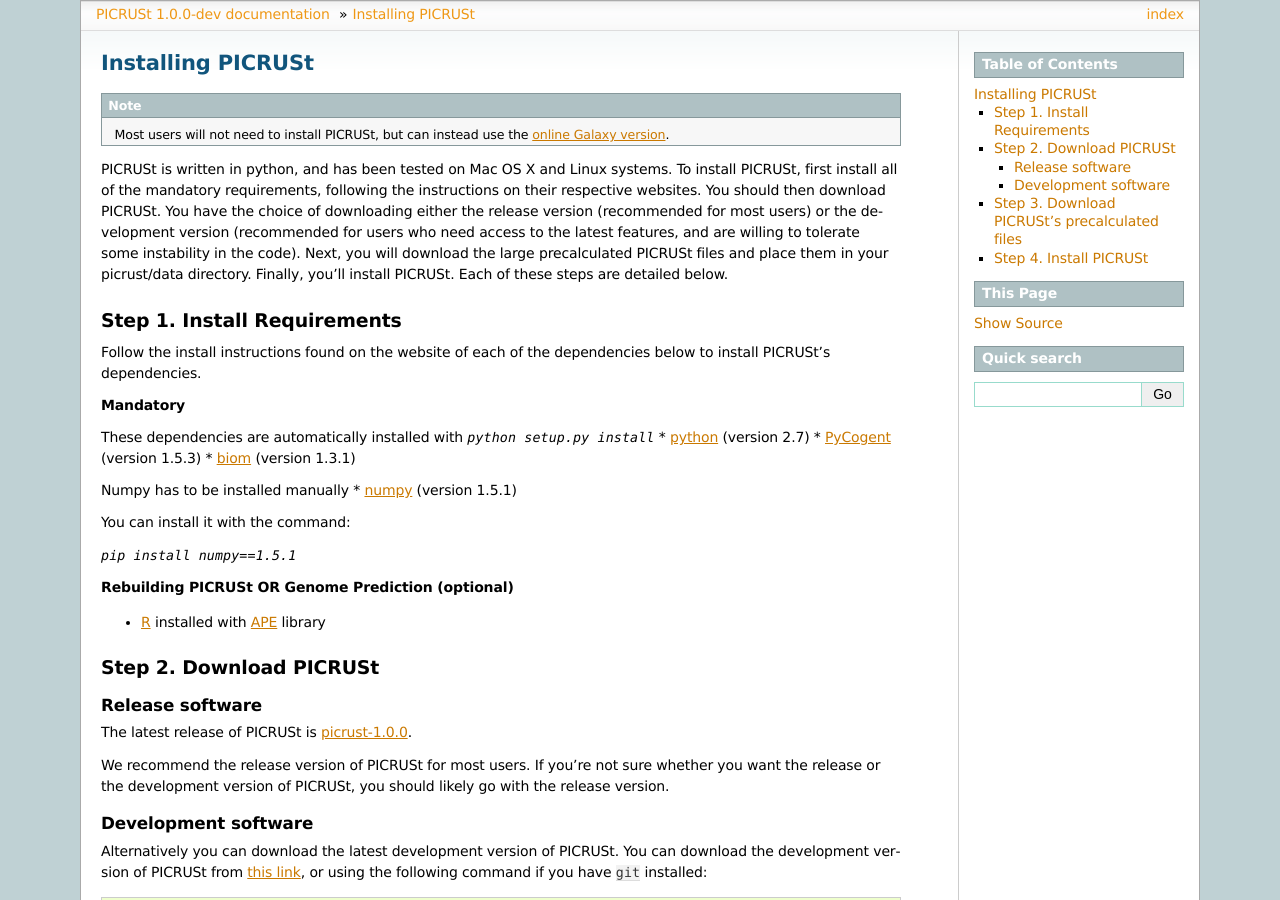
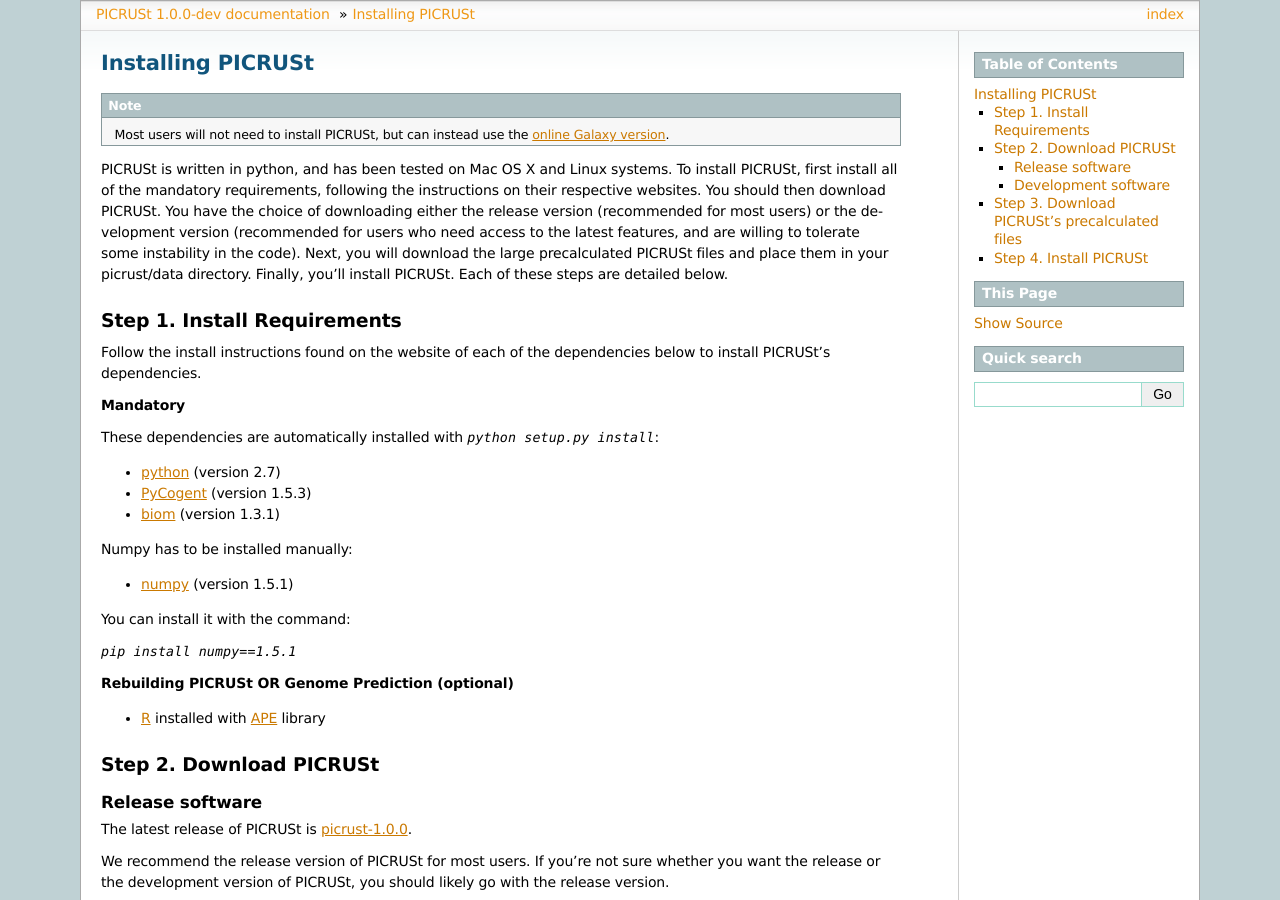
Before and after one commit to picrust/picrust, a Sphinx documentation site: the page built from doc/source/install.rst, in a window 1280 px wide and 900 px high. Built offline with Sphinx 7.4.7, drawn with Linux system fonts in a browser that asks for light colours.

```diff
--- a/doc/source/install.rst
+++ b/doc/source/install.rst
@@ -15,12 +15,14 @@ Follow the install instructions found on the website of each of the dependencies
 
 **Mandatory**
 
-These dependencies are automatically installed with `python setup.py install`
+These dependencies are automatically installed with `python setup.py install`:
+
 * `python`_ (version 2.7)
 * `PyCogent`_ (version 1.5.3)
 * `biom`_ (version 1.3.1)
 
-Numpy has to be installed manually
+Numpy has to be installed manually:
+
 * `numpy`_ (version 1.5.1)
 
 You can install it with the command:
```
Also changed, not shown: 2 other files.
